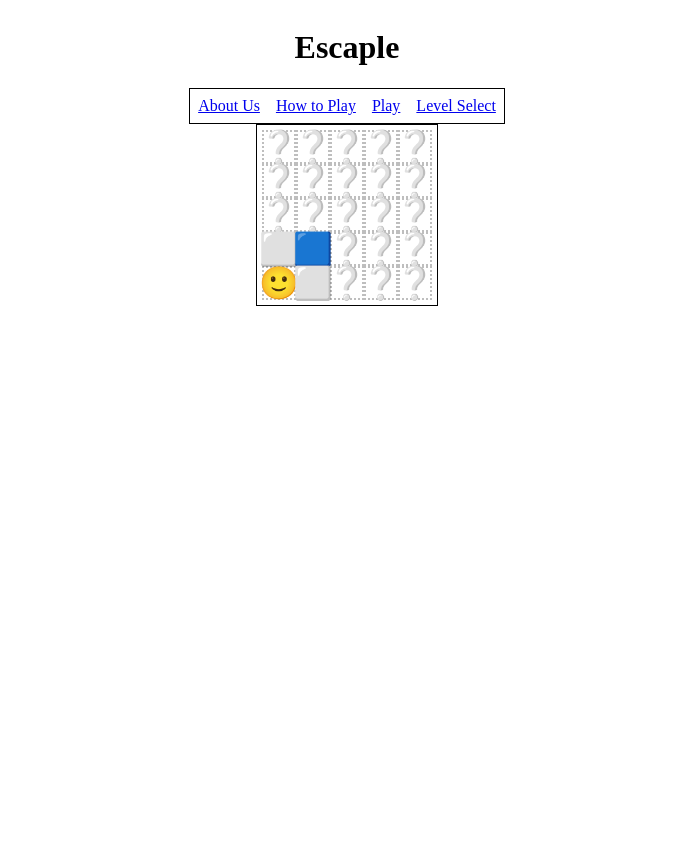
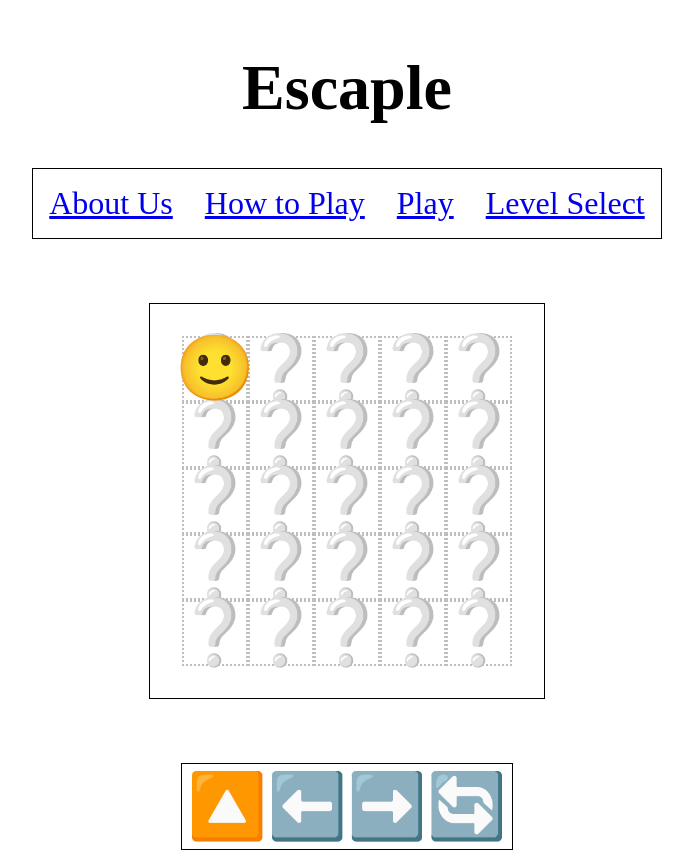
Before and after one commit to aphilip000/Escaple, a plain HTML site: page index.html in a window 1280 px wide. Shown: the whole page, without its empty margins (293-986 px from the left). Before the commit the page ends 800 px from the top, so only its background shows below. Drawn offline with Linux system fonts and the light colour scheme.

Commit message:
Add files via upload

```diff
--- a/JS/escaple.js
+++ b/JS/escaple.js
@@ -2,33 +2,42 @@
 const TILES = ['⬜', '🟦', '🟢', '⚫']
 const UNKNOWN = '❔'
 const PLAYER = '🙂'
-const MOVES = ['⬜', '🔼', '⏫', '⬅️', '➡️', '🔄']
-// probably terrible practice but having 25 falses takes a lot of space
-const f = false
-const t = true
+const MOVES = ['🔼', '⬅️', '➡️', '🔄'] // '⏫',
+const ROWS = 5
+const COLS = 5
+
+const NUM_MOVES = 6
 
 
-let puzzle = document.getElementById("puzzle")
+
+
 class GameBoard {
+    known
+    tiles
+    pos
+    dir
     constructor() {
-        this.known = [ // keeps track of known tiles
-            [f, f, f, f, f],
-            [f, f, f, f, f],
-            [f, f, f, f, f],
-            [f, f, f, f, f],
-            [f, f, f, f, f]
-        ]
-        this.tiles = [ // tracks the actual board
-            ['⬜','⬜','⬜','⬜','⬜'],
+        // tracks the tiles the player has revealed
+        this.known = Array(ROWS)
+        for (let y = 0; y < ROWS; y++) {
+            this.known[y] = Array(COLS)
+            for (let x = 0; x < COLS; x++) this.known[y][x] = false
+        }
+        // tracks the actual board
+        this.tiles = [
+            ['🟢','⬜','⬜','⬜','⬜'],
             ['⬜','🟦','⬜','⬜','⬜'],
             ['⬜','🟦','⚫','⬜','⬜'],
             ['⬜','🟦','🟦','🟦','⬜'],
-            ['🟢','⬜','⬜','⬜','⬜']
+            ['⬜','⬜','⬜','⬜','⬜']
         ]
-        this.x = 0
-        this.y = 4
-        this.dir = 0 // direction character is facing
-        this.revealADJ(this.x, this.y)
+        // the character's position
+        this.pos = {x:0, y:0}
+        // direction character is facing
+        // 0 is north, 1 is east, etc.
+        this.dir = 0
+        this.revealADJ(this.pos)
+        this.revealLine(this.pos, GameBoard.add(2, this.dir, this.pos))
     }
     // TODO:
     // GameBoard(filename) {
@@ -36,69 +45,119 @@ class GameBoard {
     // }
     display() {
         let output = ""
-        for (let y = 0; y < 5; y++) {
+        for (let y = 0; y < ROWS; y++) {
             output += `<tr class="puzzle-row flex-container">`
-            for (let x = 0; x < 5; x++) output += `<td class="puzzle-data${(this.x == x && this.y == y)? " player direction=" + this.dir : ""}">${(this.x == x && this.y == y) ? PLAYER : (this.known[y][x] === true) ? this.tiles[y][x] : UNKNOWN}</td>`
+            // checks if the player is on this tile and adds classes so the browser displays the character
+            for (let x = 0; x < COLS; x++) output += `<td class="puzzle-data${(this.pos.x == x && this.pos.y == y)? " charLocation rotate" + this.dir : ""}">${(this.known[y][x] === true) ? this.tiles[y][x] : UNKNOWN}</td>`
             output += `</tr>`
         }
         // this.tiles.forEach(element => {output += `<div>${element}</div>`})
         puzzle.innerHTML = output
     }
     revealBoard() {
-        this.known = [ // keeps track of known tiles
-            [t, t, t, t, t],
-            [t, t, t, t, t],
-            [t, t, t, t, t],
-            [t, t, t, t, t],
-            [t, t, t, t, t]
-        ]
+        for (let y = 0; y < COLS; y++) {
+            for (let x = 0; x < ROWS; x++) this.known[y][x] = true
+        }
+        this.display()
+    }
+    hideBoard() {
+        for (let y = 0; y < COLS; y++) {
+            for (let x = 0; x < ROWS; x++) this.known[y][x] = false
+        }
         this.display()
     }
     // reveal a single tile
-    reveal(x, y) {
-        this.known[y][x] = t
+    reveal(pos) {
+        if (pos.x >= 0 && pos.x < COLS && pos.y < ROWS && pos.y >= 0)
+            this.known[pos.y][pos.x] = true
     }
     // reveal a horizontal line of tiles
     // assumes points share a coordinate
-    revealLine(x1, y1, x2, y2) {
-        if (x1 === x2) {
-            for (let y = y1; y <= y2; y++) {
-                this.revealADJ(x1, y)
+    revealLine(pos1, pos2) {
+        this.hideBoard()
+        // x is same
+        if (pos1.x === pos2.x) {
+            for (let y = pos1.y; y <= pos2.y; y++) {
+                this.reveal({x:pos1.x, y:y})
             }
-        } else {
-            for (let x = x1; x <= x2; x++) {
-                this.revealADJ(x, y1)
+        }
+        // y is same
+        else {
+            for (let x = pos1.x; x <= pos2.x; x++) {
+                this.reveal({x:x, y:pos1.y})
             }
         }
     }
     // reveal all 5 tiles on and adjacent to this
-    revealADJ(x, y) {
-        for (let i = y-1; i < y+2; i++) {
-            if (i >= 0 && i <= 4) { // check if within bounds
-                for (let j = x-1; j < x+2; j++) {
-                    if (j >= 0 && j <= 4)
-                        this.known[i][j] = t
-                }
+    revealADJ(pos) {
+        let x = pos.x
+        let y = pos.y
+        this.reveal({x:x, y:y})
+        this.reveal({x:x+1, y:y})
+        this.reveal({x:x-1, y:y})
+        this.reveal({x:x, y:y+1})
+        this.reveal({x:x, y:y-1})
+    }
+    executeMoves(moves) {
+        for (let i = 0; i < moves.length; i++) {
+            switch (moves[i]) {
+                case MOVES[0]: this.advance(); break
+                case MOVES[1]: this.turn(-1); break
+                case MOVES[2]: this.turn(1); break
+                case MOVES[3]: this.turn(2); break
             }
         }
     }
-    executeMoves(moves) {
-        const MOVES_FUNC = [ , this.revealADJ, ]
-        for (let i = 0; i < moves.length; i++) {
 
+
+    // add magnitude m in direction dir to position
+    // add(m:number, dir:number, pos:{x, y}): {x, y}
+    static add(m, dir, pos) {
+        console.log(m, dir, pos)
+        switch (dir) {
+            case 0: return {x:pos.x, y:pos.y - m}
+            case 1: return {x:pos.x + m, y:pos.y}
+            case 2: return {x:pos.x, y:pos.y + m}
+            case 3: return {x:pos.x - m, y:pos.y}
         }
     }
-    mONE() {
-
+    // check if this position is within the bounds of the board
+    inBounds(pos) {
+        return pos.x >= 0 && pos.x < COLS && pos.y >= 0 && pos.y < ROWS
+    }
+    // advance the character's position by 1
+    advance() {
+        let newPos = GameBoard.add(1, this.dir, this.pos)
+        // move the character if possible
+        if (this.inBounds(newPos) && this.tiles[newPos.y][newPos.x] != '🟦') this.pos = newPos
+        // reveal 2 tiles ahead
+        this.reveal(GameBoard.add(2, this.dir, {x:this.pos.x, y:this.pos.y}))
+        this.display()
+    }
+    debug() {
+        console.log(`pos: ${this.pos}\ndir: ${this.dir}`)
+    }
+    // turns
+    turn(direction) {
+        this.dir = (this.dir + direction) % 4
+        // this.debug()
+        this.revealLine(this.pos, GameBoard.add(2, this.dir, this.pos))
+        this.display()
     }
 }
 
 
-// class Moves {
-//     constructor(numSteps) {
-//         this.A = Array(numSteps)
-//     }
-// }
+
+
+let puzzle = document.getElementById("puzzle")
+let moveListEl = document.querySelector("#movesList")
 
 let G = new GameBoard()
+for (let i = 0; i < MOVES.length; i++) moveListEl.innerHTML += `<div class="move" onclick="clickEvent(event)">${MOVES[i]}</div>`
 G.display()
+
+
+function clickEvent(event) {
+    G.executeMoves([event.target.innerHTML])
+}
+// G.revealBoard()
--- a/css/index.css
+++ b/css/index.css
@@ -1,3 +1,7 @@
+:root {
+    font-size: 32px;
+    --character-offset: -0.15em;
+}
 
 /* Utility classes */
 .flex-container {
@@ -16,12 +20,18 @@
     Pls make this nicer
     We might want to use actual images instead of emojis
  */
-table {
+
+
+#game > * {
+    padding: 1rem;
+}
+
+table, #movesList {
     padding: 5px;
     border: 1px solid black;
 }
 
-td {
+#puzzle tr td {
     --dimensions: calc(2rem + 2px);
     box-sizing: border-box;
     display: flex;
@@ -33,11 +43,27 @@ td {
     border: 2px rgba(0, 0, 0, 0.25) dotted;
 }
 
+/* #movesList {
+    width: 150%;
+    aspect-ratio: 8 / 1;
+} */
+
+.move {
+    font-size: 2rem;
+}
+
+.move {
+    cursor: pointer;
+}
+
+.move:active {
+    cursor: pointer;
+}
+
 .main {
-    max-width: 1400px;
-    flex-direction: column;
+    width: 100%;
 }
-.animation-container {
+/* .animation-container {
     width: 50%;
     height: 50%;
     padding: 25% 25% 15%;
@@ -49,7 +75,7 @@ td {
     left: 25%;
     transform: rotate(0deg);
     transform-origin: center right;
-}
+} */
 
 .select-bar {
     border: 1px solid black;
@@ -58,3 +84,26 @@ td {
 .select-bar > * {
     padding: 0.5em;
 }
+
+/* .puzzle-data {
+} */
+
+/* Styles for the player */
+.charLocation::after {
+    position: absolute;
+    transform: rotate(0deg);
+    content: '🙂';
+}
+
+.rotate0::after {
+    transform: rotate(0deg);
+}
+.rotate1::after {
+    transform:  rotate(90deg) translate(3.9px, -0.1rem);
+}
+.rotate2::after {
+    transform:  rotate(180deg) translate(0.7px, -0.25rem);
+}
+.rotate3::after {
+    transform:  rotate(270deg) translate(-3.9px, -4.5px);
+}
--- a/index.html
+++ b/index.html
@@ -9,7 +9,7 @@
     <title>Escaple</title>
 </head>
 <body>
-    <div class="main flex-container justify-center">
+    <div class="main flex-container flex-down justify-center">
         <h1>Escaple</h1>
         <div class="select-bar flex-container">
             <a href="aboutus.html">About Us</a>
@@ -17,10 +17,11 @@
             <a href="#">Play</a>
             <a href="levelselect.html">Level Select</a>
         </div>
-        <div id="game">
+        <div id="game" class="flex-container flex-down justify-center">
+            <div id="space"><div id="character"></div></div>
             <table id="puzzle" class="flex-container flex-down"></table>
             <div id="movesInput" class="flex-container"></div>
-            <div id="movesList" class="flex-container"></div>
+            <div id="movesList" class="flex-container justify-center"></div>
         </div>
         <!-- <div class="under-construction">
             <div class="flex-container animation-container">
```
